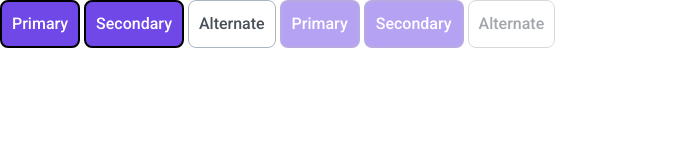
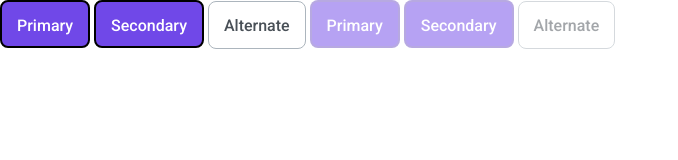
Before and after one commit to js-tasks-ru/htmlcss-20250123_duhovny, a website: page 03-lection1/01-button/index.html in a window 1280 px wide. Shown: the whole page, without its empty margins (0-678 px from the left). Drawn offline with Linux system fonts and the light colour scheme.

Commit message:
button-correction

```diff
--- a/03-lection1/01-button/button.css
+++ b/03-lection1/01-button/button.css
@@ -4,57 +4,42 @@
     line-height: 18.75px;
     text-align: center;
     font-family: 'Roboto', sans-serif;
-    padding: 10px 10px 10px 10px;
-}
-
-.button_primary {
+    padding: 15px 15px 14px;
     cursor: pointer;
     height: 48px;
     border-radius: 8px;
     border-style: solid;
+}
+
+.button_primary {
     background-color: var(--blue-2);
     color: var(--white);
 }
 
 .button_secondary {
-    cursor: pointer;
-    height: 48px;
-    border-radius: 8px;
-    border-style: solid;
     background-color: var(--purple);
     color: var(--white);
 }
 
 .button_alternate {
-    cursor: pointer;
-    height: 48px;
-    border-radius: 8px;
-    border-style: solid;
     background-color: var(--white);
     color: var(--grey-4);
     border: 1px solid var(--grey-3);
 }
 
-.button_primary:disabled {
-    height: 48px;
-    border-radius: 8px;
-    border-style: solid;
-    cursor: not-allowed;
-    opacity: 50%;
+.button_primary:hover {
+    background-color: var(--blue-3);
 }
 
-.button_secondary:disabled {
-    height: 48px;
-    border-radius: 8px;
-    border-style: solid;
-    cursor: not-allowed;
-    opacity: 50%;
+.button_secondary:hover {
+    background-color: var(--purple-2);
 }
 
-.button_alternate:disabled {
-    height: 48px;
-    border-radius: 8px;
-    border-style: solid;
-    cursor: not-allowed;
-    opacity: 50%;
+.button_alternate:hover {
+    border-color: var(--black);
 }
+
+.button:disabled {
+    opacity: 0.5;
+    pointer-events: none;
+}
--- a/assets/css/main.css
+++ b/assets/css/main.css
@@ -10,8 +10,10 @@
     --black: #212429;
     --pink: #F784AD;
     --purple: #7048E8;
+    --purple-2: #5028C6;
     --blue: #374FC7;
     --blue-2: #7048E8;
+    --blue-3: #2342C0;
     --red: #F03D3E;
     --grey-1: #F8F9FA;
     --grey-2: #DDE2E5;
```
